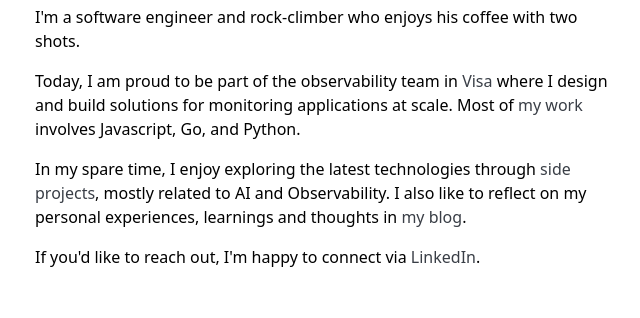
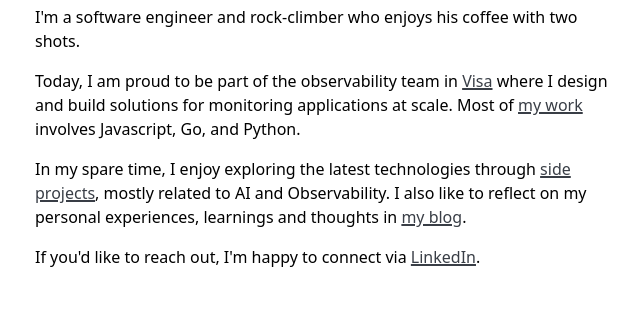
Before and after one commit to chensxb97/chensxb97.github.io, a Next.js app: page / in a window 1280 px wide. Shown: the part 392-710 px from the top of the page, without its empty margins (317-957 px from the left). Built offline with nearby package versions, Linux system fonts and the light colour scheme.

Commit message:
add text decoration

```diff
--- a/app/global.css
+++ b/app/global.css
@@ -9,6 +9,7 @@
 .link,
 article a {
   color: #393e46;
+  text-decoration: 2px solid underline;
 }
 
 .link:hover,
```
